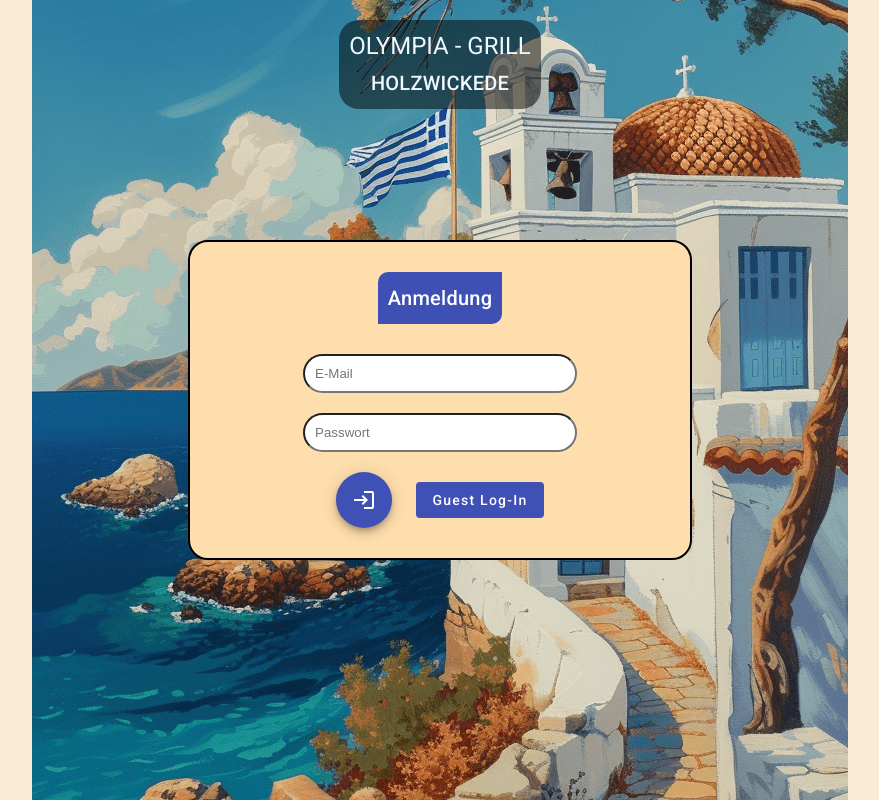
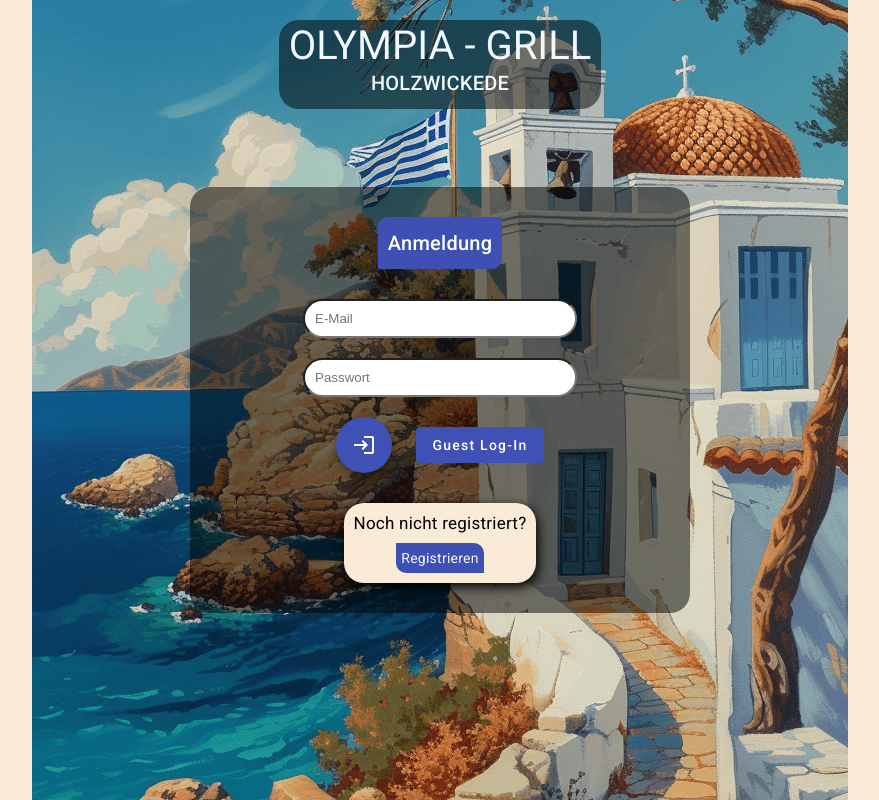
Before and after one commit to diimmeeyyyyy/OlympiaGrill_Website_Angular, an Angular app: page / in a window 1280 px wide. Shown: the whole page, without its empty margins (200-1079 px from the left). Built offline with nearby package versions, Linux system fonts and the light colour scheme.

Commit message:
LOG-IN: implemented not-registered-yet-div + styled

```diff
--- a/src/app/log-in/log-in.component.html
+++ b/src/app/log-in/log-in.component.html
@@ -27,5 +27,9 @@
         </button>
       </div>
     </form>
+    <div class="not-registered-yet-div">
+      <p>Noch nicht registriert?</p>
+      <a href="#">Registrieren</a>
+    </div>
   </main>
 </div>
--- a/src/app/log-in/log-in.component.scss
+++ b/src/app/log-in/log-in.component.scss
@@ -11,27 +11,26 @@
   background-color: antiquewhite;
   > main {
     width: 500px;
-    border: 2px solid black;
     flex-direction: column;
     @include dflex($g: 30px);
     border-radius: 20px;
     padding-block: 30px;
-    background-color: navajowhite;
+    background-color: rgba(0, 0, 0, 0.5);
   }
 }
 
 .headline {
   position: absolute;
   top: 20px;
-  display: flex;
   flex-direction: column;
-  align-items: center;
-  justify-content: center;
-  gap: 5px;
+  @include dflex($g: 5px);
   color: aliceblue;
   background-color: rgba(0, 0, 0, 0.5);
   border-radius: 20px;
   padding: 10px;
+  > h1 {
+    font-size: clamp(25px, 4vw, 40px);
+  }
 }
 
 .log-in {
@@ -62,6 +61,29 @@ form {
   }
 }
 
+.not-registered-yet-div {
+  flex-direction: column;
+  @include dflex($g: 10px);
+  background-color: antiquewhite;
+  border-radius: 20px;
+  padding: 10px;
+  filter: drop-shadow(2px 4px 6px black);
+  > a {
+    text-decoration: none;
+    color: whitesmoke;
+    background-color: $main-color;
+    padding: 5px;
+    border-radius: 0 10px 0 10px;
+    &:hover {
+      font-weight: bold;
+    }
+  }
+  > p {
+    font-size: 17px;
+  }
+}
+
+
 /* MEDIA-QUERIES */
 @media (max-width: 800px) {
   .position {
```
